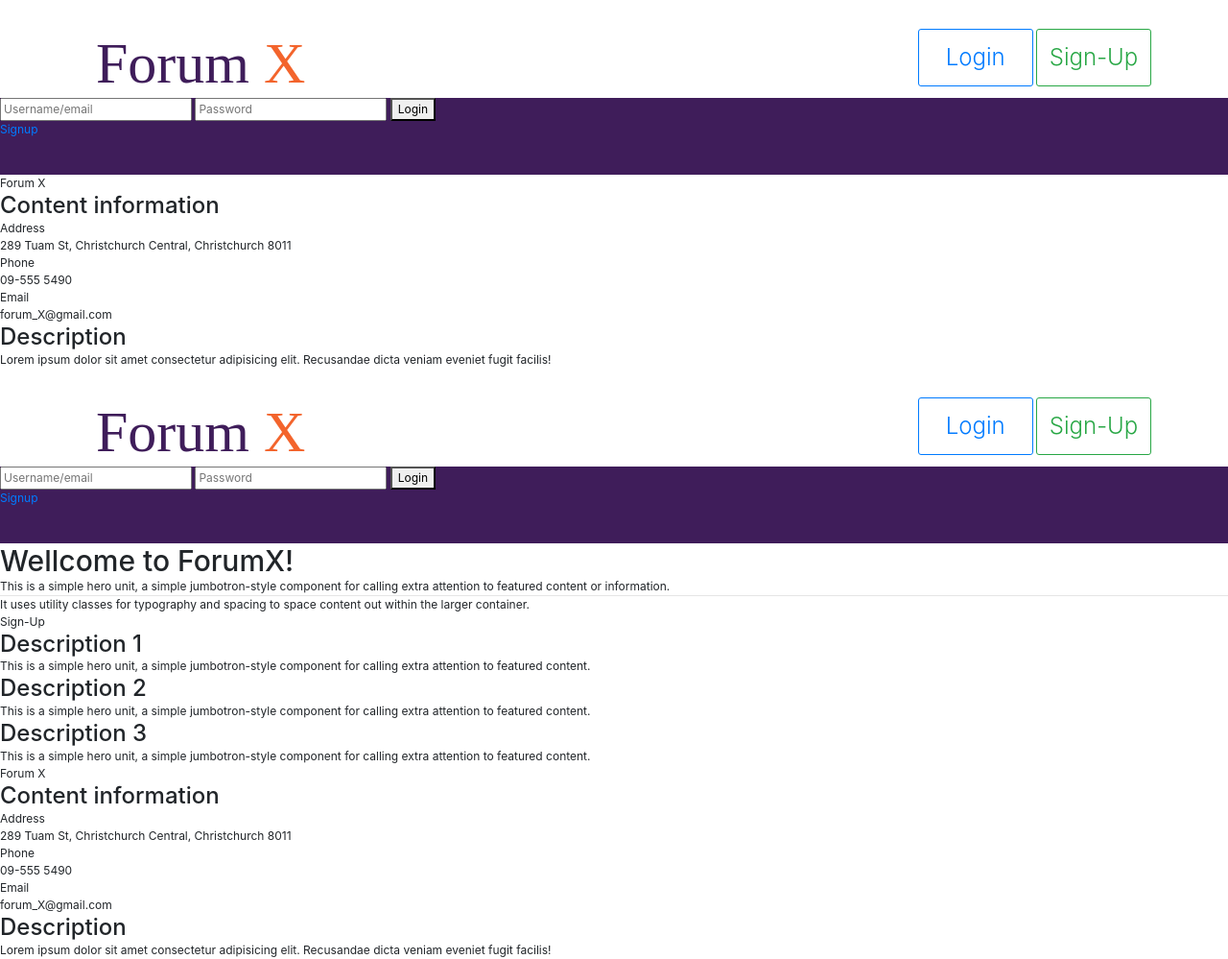
After one commit to AntonILLI/ForumX, a PHP site: page /init.php in a window 1280 px wide. The commit adds this page. Shown: the whole page at 96% size. Run offline with PHP 8.4, Linux system fonts and the light colour scheme.

Commit message:
Masashi's initial commit css folder and some changes to footer/header

```diff
--- /dev/null
+++ b/css/home.css
@@ -0,0 +1,278 @@
+
+* {
+  margin:0 !important;
+
+}
+
+
+html {
+  font-size: 12px;
+  font-family: "Roboto Cn", sans-serif;
+}
+
+li > a {
+  text-decoration: none;
+  color: #eee;
+}
+
+a:hover,
+a:active,
+a:focus {
+  color: rgb(243, 100, 44);
+  text-decoration: none;
+}
+
+
+header {
+  width: 100%;
+  height: 10vh;
+  background: rgb(63, 29, 90)center no-repeat;
+
+  background-size: cover;
+  position: relative;
+  overflow: hidden;
+}
+
+.wrap-button{
+  padding-top:30px;
+  padding-right:80px;
+}
+
+
+.btn {
+  width: 120px;
+  height: 60px;
+  font-size: 2rem;
+  font-weight: 300;
+}
+
+.menu-toggle {
+  position: fixed;
+  top: 2.5rem;
+  right: 2.5rem;
+  color: #eeeeee;
+  font-size: 3rem;
+  cursor: pointer;
+  z-index: 1000;
+  display: none;
+}
+
+nav {
+  padding-top: 1.4rem;
+  margin-right: 3.5rem;
+  display: flex;
+  justify-content: flex-end;
+  align-items: center;
+  text-transform: uppercase;
+  font-size: 1.5rem;
+}
+
+.forum {
+  font-family: pacifico;
+  color: rgb(63, 29, 90);
+  padding-top:30px;
+  padding-left:100px;
+  font-size: 5rem;
+  font-weight: 200;
+  transform: translateX(-150rem);
+  animation: slideIn .7s forwards;
+}
+
+.forum span {
+
+  color: rgb(243, 100, 44);
+}
+
+nav ul {
+  display: flex;
+  padding-top:10px;
+  font-size:3rem;
+}
+
+nav ul li {
+  list-style: none;
+  transform: translateX(100rem);
+  animation: slideIn .8s forwards;
+}
+ nav ul li:nth-child(1) {
+  animation-delay: 0.4s;
+}
+
+nav ul li:nth-child(2) {
+  animation-delay: 0.9s;
+}
+
+nav ul li:nth-child(3) {
+  animation-delay: 1.4s;
+}
+
+
+
+nav ul li a {
+  padding: 1rem 0;
+  margin: 0 3rem;
+  position: relative;
+  letter-spacing: 4px;
+}
+
+nav ul li a:last-child {
+  margin-right: 0;
+}
+
+
+
+nav ul li a::before,
+nav ul li a::after {
+  content: '';
+  position: absolute;
+  width: 100%;
+  height: 2px;
+  background-color: rgb(243, 100, 44);
+  left: 0;
+  transform: scaleX(0);
+  transition: all .5s;
+}
+
+nav ul li a::before {
+  top: 5px;
+  transform-origin: left;
+}
+
+nav ul li a::after {
+  bottom: 5px;
+  transform-origin: right;
+}
+
+
+.overlay {
+  background-color: rgba(0, 0, 0, .95);
+  position: fixed;
+  right: 0;
+  left: 0;
+  top: 0;
+  bottom: 0;
+  transition: opacity 800ms;
+  transform: scale(0);
+  opacity: 0;
+  display: none;
+}
+
+nav ul li a:hover::before,
+nav ul li a:hover::after {
+  transform: scaleX(1);
+}
+
+@keyframes slideIn {
+  from {}
+
+  to {
+    transform: translateX(0);
+  }
+}
+
+
+
+
+/*
+.screen {
+  padding: 0;
+  background-color: #adb4b4cc;
+  color: #ffffff;
+  min-height: 350px;
+  width: 100%;
+}
+
+.btn {
+  height: 50px;
+  width: 110px;
+  font-size: 1.8rem;
+  text-align: center;
+  font-weight: 250;
+}
+
+.item-2 {
+  background-color: rgb(173, 247, 104);
+  color: #fff;
+  min-height: 150px;
+  width: 100%;
+}
+
+.item-3 {
+  background-color: rgb(243, 100, 44);
+  color: rgb(255, 255, 255);
+  min-height: 150px;
+  width: 100%;
+}
+
+.item-4 {
+  background-color: rgb(132, 220, 247);
+  color: #fff;
+  min-height: 300px;
+  width: 100%;
+}
+
+.banner1 {
+  max-height: 100%;
+  max-width: 100%;
+  opacity: 0.8;
+  background-image: url("../../Resources/css/img/mountain.jpg");
+}
+
+.banner2 {
+  max-height: 100%;
+  max-width: 100%;
+  opacity: 0.8;
+
+  background-image: url("../../Resources/css/img/ocern.jpg");
+}
+
+footer .logo {
+  text-align: center;
+  font-family: "Times New Roman", Times, serif;
+  color: #ffffff;
+  font-size: 40px;
+  padding: 11px 0px;
+  border-bottom: 1px solid #4d4d4d;
+}
+
+footer .wrapper {
+  display: flex;
+  color: #9b9898;
+  margin-top: 20px;
+}
+
+footer .left,
+footer .right {
+  flex: 1;
+}
+
+footer .business_nfo {
+  display: flex;
+  flex-wrap: wrap;
+}
+
+footer .business_nfo .tag {
+  flex-grow: 1;
+  position: relative;
+  width: 50%;
+  margin-bottom: 30px;
+
+}
+
+footer .business_nfo .icon {
+  position: absolute;
+  font-size: 26px;
+  top: 10px;
+  margin-top: 20px;
+}
+
+footer .business_nfo .nfo {
+  padding-left: 40px;
+  margin-top: 20px;
+}
+
+span {
+  color: rgb(243, 100, 44);
+}
+
+ */
--- a/footer.php
+++ b/footer.php
@@ -1,6 +1,54 @@
-<footer>
 
-</footer>
 
-</body>
+ <footer className="bck_b_dark">
+      <div className="container">
+        <div className="logo">
+          Forum <span>X</span>
+        </div>
+        <div class="wrapper">
+          <div class="left">
+            <h2> Content information</h2>
+            <div class="business_nfo">
+              <div class="tag">
+                <!-- <FontAwesomeIcon icon={faCompass} class="icon" /> -->
+                <div class="nfo">
+                  <div>Address</div>
+                  <div>
+                    289 Tuam St, Christchurch Central, Christchurch 8011
+                  </div>
+                </div>
+              </div>
+
+              <div className="tag">
+                <!-- <FontAwesomeIcon icon={faPhone} className="icon" /> -->
+                <div className="nfo">
+                  <div>Phone</div>
+                  <div>09-555 5490</div>
+                </div>
+              </div>
+
+              <div class="tag">
+                <!-- <FontAwesomeIcon icon={faEnvelope} class="icon" /> -->
+                <div class="nfo">
+                  <div>Email</div>
+                  <div>forum_X@gmail.com</div>
+                </div>
+              </div>
+            </div>
+          </div>
+          <div class="left">
+            <h2>Description</h2>
+            <div>
+              <div>
+                Lorem ipsum dolor sit amet consectetur adipisicing elit.
+                Recusandae dicta veniam eveniet fugit facilis!
+              </div>
+            </div>
+          </div>
+        </div>
+      </div>
+    </footer>
+
+
+    </body>
 </html>
--- a/header.php
+++ b/header.php
@@ -3,12 +3,48 @@
 <!DOCTYPE html>
 <html>
     <head>
+    <meta charset="UTF-8">
+    <meta name="viewport" content="width=device-width, initial-scale=1.0">
+    <meta http-equiv="X-UA-Compatible" content="ie=edge">
+    <link rel="stylesheet" href="https://stackpath.bootstrapcdn.com/bootstrap/4.3.1/css/bootstrap.min.css" integrity="sha384-ggOyR0iXCbMQv3Xipma34MD+dH/1fQ784/j6cY/iJTQUOhcWr7x9JvoRxT2MZw1T" crossorigin="anonymous">
+    <script src="https://stackpath.bootstrapcdn.com/bootstrap/4.3.1/js/bootstrap.min.js" integrity="sha384-JjSmVgyd0p3pXB1rRibZUAYoIIy6OrQ6VrjIEaFf/nJGzIxFDsf4x0xIM+B07jRM" crossorigin="anonymous"></script>
+    <title>Forum X</title>
+    <link rel="stylesheet" href="./css/home.css" type="text/css">
+
         <title></title>
     </head>
     <body>
 
+    <div class="head-wrap d-flex">
+          <h1 class="forum flex-grow-1 ">
+                Forum
+                <span>X</span>
+              </h1>
+
+
+
+           <div class="wrap-button flex-grow-0 ">
+              <button
+                href="/"
+                class="btn btn-outline-primary"
+
+              >
+                Login
+              </button >
+              <button
+                href="/"
+                class="btn btn-outline-success"
+
+              >
+                Sign-Up
+
+
+              </button>
+            </div>
+        </div>
+
         <header>
-<div>
+<div><!-- initil part from Anton-->
     <?php
         if (isset($_SESSION['userID'])) {
             echo '<form action="scripts/logout.php" method="post">
@@ -25,5 +61,34 @@
         }
     ?>
     <a href="signup.php">Signup</a>
-</div>
+</div><!-- initial part from Anton-->
+
+
+
+<div class="menu-toggle" id="hamburger">
+<!-- <i className="fas fa-bars"></i>            -->
+    </div>
+      <div class="overlay" >
+        <div class="container">
+          <nav>
+              <ul>
+                <li>
+                  <a href="/">Home</a>
+                </li>
+                <li>
+                  <a href="/forum">forum</a>
+                </li>
+                <li>
+                  <a href="/forum_modal_rule">rule</a>
+                </li>
+
+              </ul>
+
+
+            </nav>
+           </div>
+          </div>
+          </div>
+
+
         </header>
--- /dev/null
+++ b/init.php
@@ -0,0 +1,5 @@
+<?php
+require_once("header.php");
+require_once("footer.php");
+require_once("landing.php");
+?>
--- /dev/null
+++ b/landing.php
@@ -0,0 +1,79 @@
+<?php include("header.php"); ?>
+
+
+<div className="container-fluid">
+        <div className="row">
+          <div className="banner1 col-2">
+            <div className="d-flex flex-column">
+              <div />
+            </div>
+          </div>
+
+          <div className="screen col-8">
+            <div className="d-flex flex-column">
+              <div className="screen">
+                <h1 className="display-4 text-center">Wellcome to ForumX!</h1>
+                <p className="lead pt-2">
+                  This is a simple hero unit, a simple jumbotron-style component
+                  for calling extra attention to featured content or
+                  information.
+                </p>
+                <hr className="my-4" />
+                <p>
+                  It uses utility classes for typography and spacing to space
+                  content out within the larger container.
+                </p>
+
+                <p className="lead pt-4 pr-4 flow-right mr-4">
+                  <Link
+                    className="btn btn-success btn-lg mr-2 float-right"
+                    to="/register"
+                    role="button"
+                  >
+                    Sign-Up
+                  </Link>
+                </p>
+              </div>
+            </div>
+
+            <div className="item-2 p-2 d-flex flex-column">
+              <h2 className="text-center">Description 1</h2>
+              <p className="item-2">
+                This is a simple hero unit, a simple jumbotron-style component
+                for calling extra attention to featured content.
+              </p>
+            </div>
+
+            <div className="item-3 p-2 d-flex flex-column">
+              <h2 className="text-center">Description 2</h2>
+              <p className="item-3">
+                This is a simple hero unit, a simple jumbotron-style component
+                for calling extra attention to featured content.
+              </p>
+            </div>
+            <div className="item-4 p-2 d-flex flex-column">
+              <h2 className="text-center">Description 3</h2>
+              <p className="item-4">
+                This is a simple hero unit, a simple jumbotron-style component
+                for calling extra attention to featured content.
+              </p>
+            </div>
+          </div>
+
+          <div className="banner2 col-2">
+            <div className="d-flex flex-column">
+              <div>
+            </div>
+          </div>
+        </div>
+      </div>
+
+
+
+
+
+
+
+
+
+      <?php include("footer.php");?>
```
Also changed, not shown: comments.php (added), topic.php (added).
